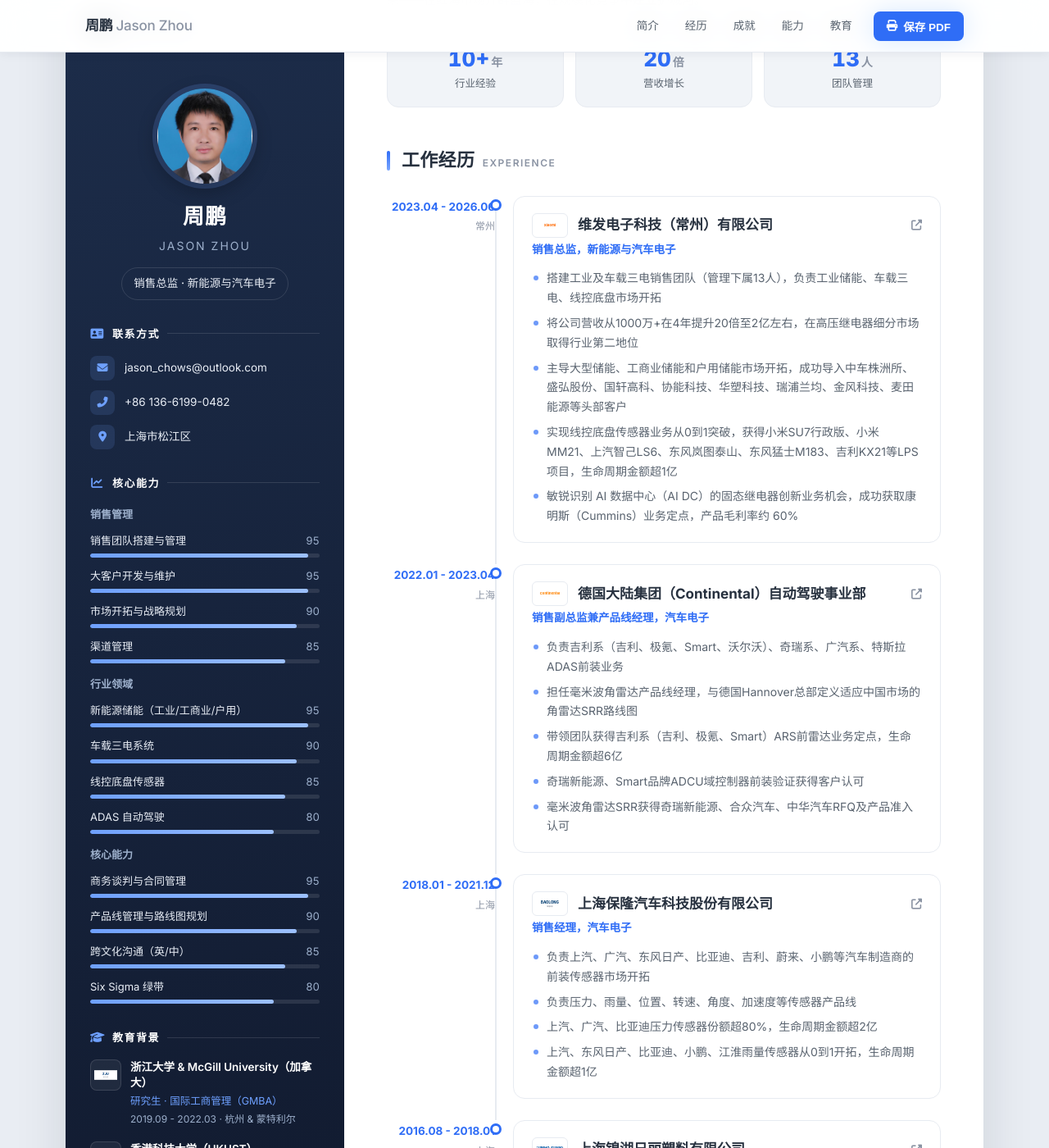
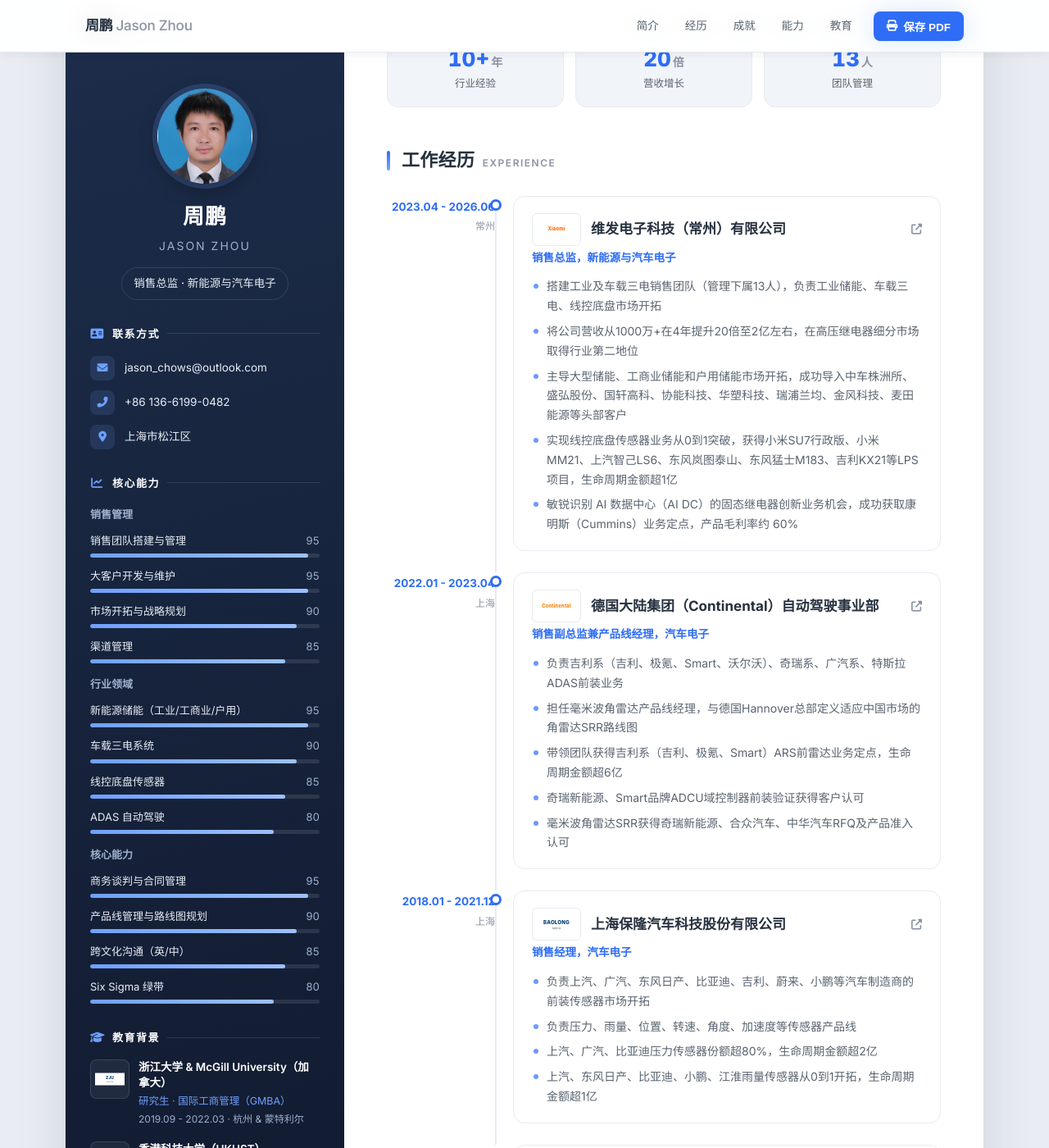
Before and after one commit to ZJU-Jason/ZJU-Jason.github.io, a Jekyll site: the page built from index.html, in a window 1280 px wide and 1400 px high, scrolled down 342 px. Shown: the whole window at 82% size. Built offline with Jekyll 4.4.1, drawn with Linux system fonts in a browser that asks for light colours.

Commit message:
Update assets/css/style.css

```diff
--- a/assets/css/style.css
+++ b/assets/css/style.css
@@ -170,9 +170,9 @@
 /* 教育 */
 .sb-edu { margin-bottom: 16px; display: flex; gap: 11px; align-items: flex-start; }
 .sb-edu-logo {
-  width: 38px; height: 38px; flex: none;
+  width: 48px; height: 48px; flex: none;
   background: rgba(255, 255, 255, 0.06);
-  border-radius: 8px; padding: 4px;
+  border-radius: 8px; padding: 5px;
   border: 1px solid var(--sb-line);
 }
 .sb-edu-body { flex: 1; min-width: 0; }
@@ -233,8 +233,8 @@
 .exp-body:hover { box-shadow: var(--shadow-card); transform: translateY(-2px); border-color: #d6e2fb; }
 .exp-top { display: flex; align-items: center; gap: 12px; flex-wrap: wrap; }
 .exp-logo {
-  width: 44px; height: 30px; flex: none; object-fit: contain;
-  background: #fff; border: 1px solid var(--line); border-radius: 6px; padding: 3px 5px;
+  width: 60px; height: 40px; flex: none; object-fit: contain;
+  background: #fff; border: 1px solid var(--line); border-radius: 6px; padding: 3px 6px;
 }
 .exp-company { font-size: 17px; font-weight: 700; color: var(--text); flex: 1; min-width: 0; }
 .exp-link { color: var(--text-3); font-size: 13px; }
@@ -255,7 +255,7 @@
    ============================================= */
 .ach-grid { display: grid; grid-template-columns: 1fr 1fr; gap: 16px; }
 .ach-card {
-  position: relative; padding: 20px 70px 18px 20px; border-radius: var(--radius);
+  position: relative; padding: 20px 90px 18px 20px; border-radius: var(--radius);
   background: var(--paper); border: 1px solid var(--line);
   transition: box-shadow 0.3s ease, transform 0.3s ease, border-color 0.3s ease;
   overflow: hidden;
@@ -266,8 +266,8 @@
 }
 .ach-logo {
   position: absolute; top: 16px; right: 16px;
-  width: 44px; height: 30px; object-fit: contain;
-  background: #fff; border: 1px solid var(--line); border-radius: 6px; padding: 3px 5px;
+  width: 60px; height: 40px; object-fit: contain;
+  background: #fff; border: 1px solid var(--line); border-radius: 6px; padding: 3px 6px;
   opacity: 0.85;
 }
 .ach-card:hover { box-shadow: var(--shadow-card); transform: translateY(-3px); border-color: #d6e2fb; }
```
